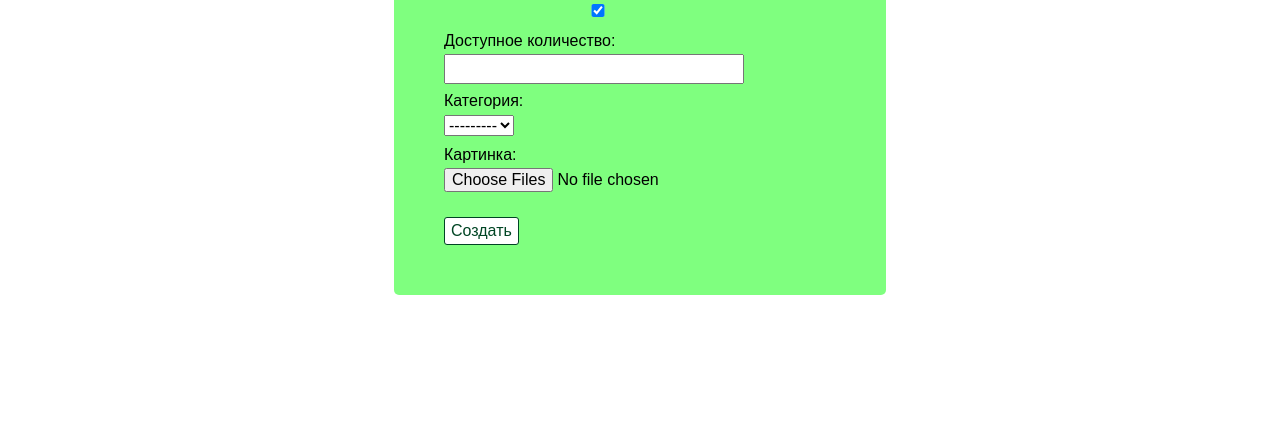
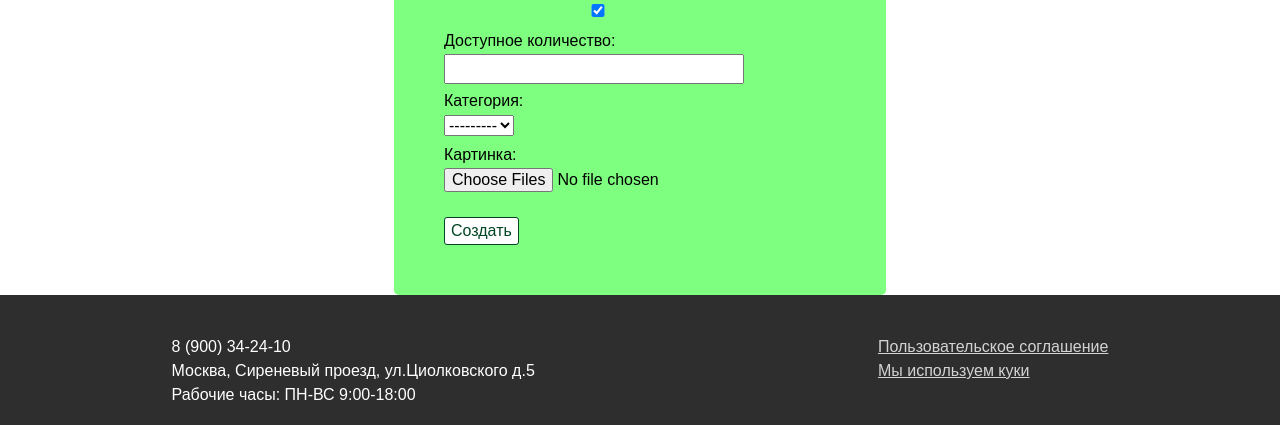
Before and after one commit to universe-walker/shop-django, a Django app: page /create-product/ in a window 1280 px wide. Shown: the part 616-1041 px from the top of the page. Before the commit the page ends 911 px from the top, so only its background shows below. Run offline with Django 3.2, Linux system fonts and the light colour scheme; data that the repository does not hold is empty.

Commit message:
Add footer in base.html and styles for it

```diff
--- a/category/static/css/category_list.css
+++ b/category/static/css/category_list.css
@@ -20,7 +20,7 @@ li > a:hover {
   margin: 20px 0;
 }
 
-p > a {
+.create > a {
   display: inline-block;
   text-decoration: none;
   color: green;
@@ -28,7 +28,7 @@ p > a {
   border: 1px solid rgba(0, 255, 0, 255);
 }
 
-p > a:hover {
+.create > a:hover {
   color: #fff;
   background-color: rgba(0, 255, 0, .5);
   transition-duration: .5s;
--- a/static/css/style.css
+++ b/static/css/style.css
@@ -1,5 +1,9 @@
 /* Переменные */
 /* Mixins */
+html, body {
+  height: 100%;
+}
+
 .button {
   border: 0;
   border-radius: 5px;
@@ -8,6 +12,9 @@
 .wrapper {
   overflow: hidden;
   font-family: sans-serif;
+  display: flex;
+  flex-direction: column;
+  min-height: 100%;
 }
  .nav {
   height: 60px;
@@ -66,3 +73,23 @@
 .text-align-center {
   text-align: center;
 }
+
+main {
+    flex: 1 1 auto;
+}
+
+.footer {
+  background-color: rgba(46, 46, 46, 1);
+  height: 130px;
+  padding: 40px 0 0 0;
+  color: #fff;
+}
+
+.footer__row {
+  display: flex;
+  justify-content: space-around;
+}
+
+.footer__info a {
+  color: lightgray;
+}
--- a/templates/base.html
+++ b/templates/base.html
@@ -36,6 +36,19 @@
     <main>
       {% block main %}{% endblock %}
     </main>
+    <footer class="footer">
+      <div class="footer__row">
+        <div class="footer__communication">
+          <p class="communication__phone">8 (900) 34-24-10</p>
+          <p class="communication__adress">Москва, Сиреневый проезд, ул.Циолковского д.5</p>
+          <p class="communication__hours">Рабочие часы: ПН-ВС 9:00-18:00</p>
+        </div>
+        <div class="footer__info">
+          <p class="info__agreement"><a href="#">Пользовательское соглашение</a></p>
+          <p class="info__coockie"><a href="">Мы используем куки</a></p>
+        </div>
+      </div>
+    </footer>
   </div>
 
   {% block scripts %}{% endblock %}
```
